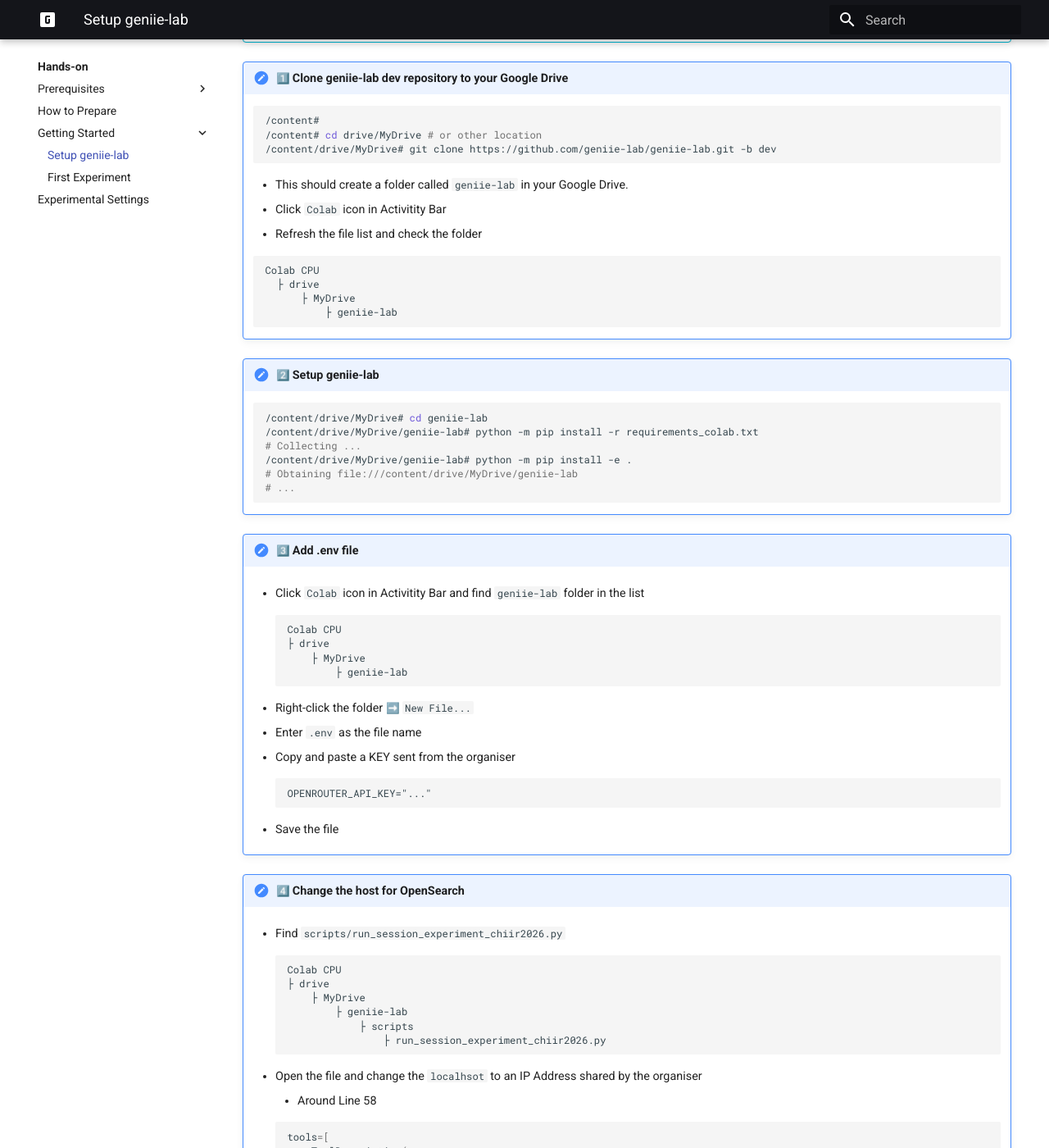
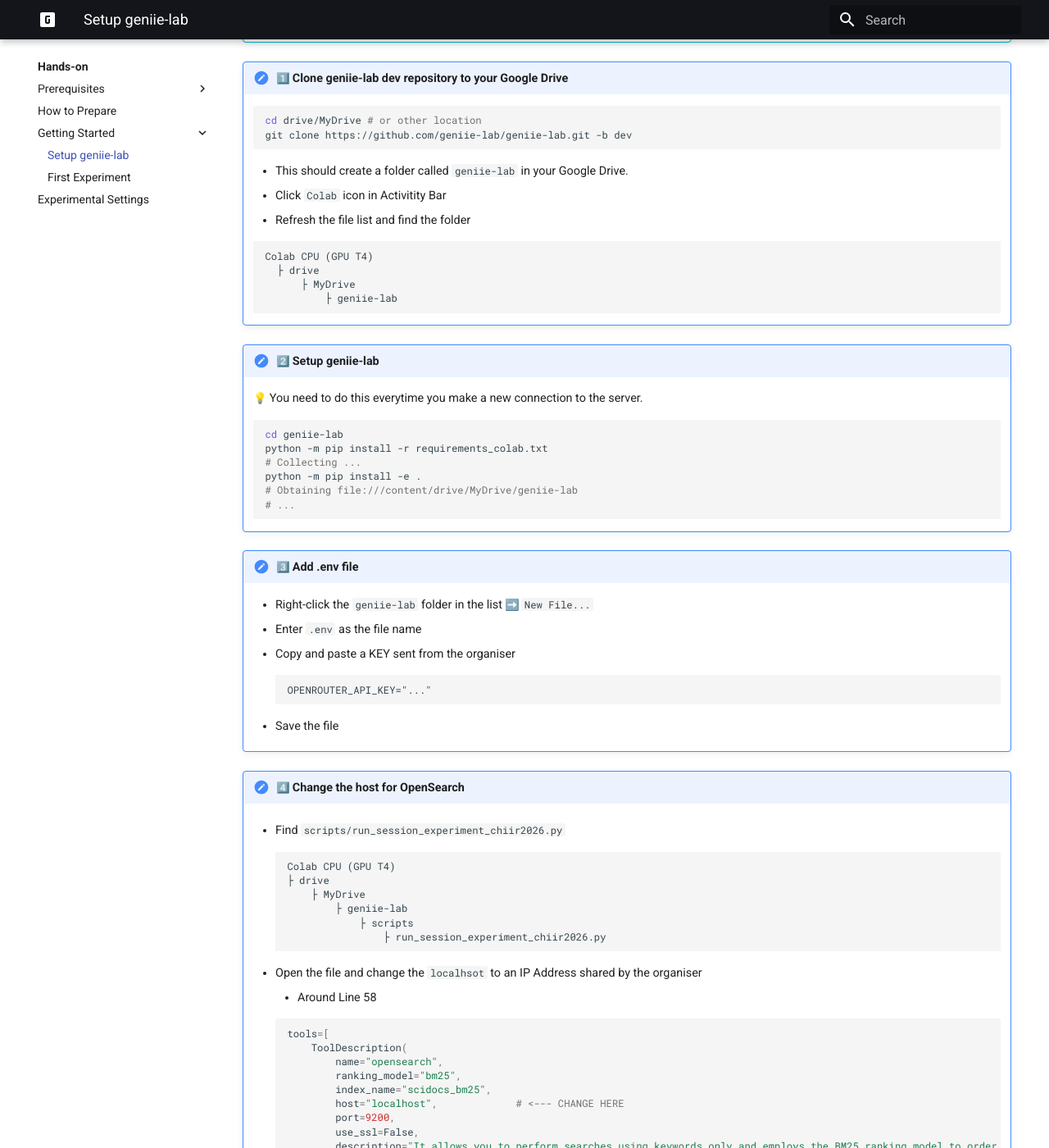
Before and after one commit to geniie-lab/chiir2026, an MkDocs documentation site: the page built from docs/handson/getting_started/setup_geniielab.md, in a window 1280 px wide and 1400 px high, scrolled down 674 px. Shown: the whole window at 82% size. Built offline with MkDocs 1.6.1 and Material for MkDocs 9.7.7, drawn with Linux system fonts in a browser that asks for light colours; emoji names are drawn with the system emoji font; some of the changed text lies outside the part shown.

Commit message:
Minor updates

````diff
--- a/docs/handson/getting_started/setup_geniielab.md
+++ b/docs/handson/getting_started/setup_geniielab.md
@@ -19,7 +19,7 @@
 
     The following instructions should be executed from the terminal in VSCode which is connected to Colab Server.
 
-    You should see the following prompt in the terminal.
+    You should see a prompt like this in the terminal.
 
     ```bash
     /content#
@@ -28,17 +28,16 @@
 !!! note ":one: Clone geniie-lab dev repository to your Google Drive"
 
     ```bash
-    /content#
-    /content# cd drive/MyDrive # or other location
-    /content/drive/MyDrive# git clone https://github.com/geniie-lab/geniie-lab.git -b dev
+    cd drive/MyDrive # or other location
+    git clone https://github.com/geniie-lab/geniie-lab.git -b dev
     ```
 
     - This should create a folder called `geniie-lab` in your Google Drive.
     - Click `Colab` icon in Activitity Bar
-    - Refresh the file list and check the folder
+    - Refresh the file list and find the folder
 
     ```
-    Colab CPU
+    Colab CPU (GPU T4)
       ├ drive
           ├ MyDrive
               ├ geniie-lab
@@ -46,27 +45,20 @@
 
 !!! note ":two: Setup geniie-lab"
 
+    :bulb: You need to do this everytime you make a new connection to the server.
+
     ```bash
-    /content/drive/MyDrive# cd geniie-lab
-    /content/drive/MyDrive/geniie-lab# python -m pip install -r requirements_colab.txt
+    cd geniie-lab
+    python -m pip install -r requirements_colab.txt
     # Collecting ...
-    /content/drive/MyDrive/geniie-lab# python -m pip install -e .
+    python -m pip install -e .
     # Obtaining file:///content/drive/MyDrive/geniie-lab
     # ...
     ```
 
 !!! note ":three: Add .env file"
 
-    - Click `Colab` icon in Activitity Bar and find `geniie-lab` folder in the list
-
-        ```
-        Colab CPU
-        ├ drive
-            ├ MyDrive
-                ├ geniie-lab
-        ```
-
-    - Right-click the folder :arrow_right: `New File...`
+    - Right-click the `geniie-lab` folder in the list :arrow_right: `New File...`
     - Enter `.env` as the file name
     - Copy and paste a KEY sent from the organiser
 
@@ -81,7 +73,7 @@
     - Find `scripts/run_session_experiment_chiir2026.py`
 
         ```
-        Colab CPU
+        Colab CPU (GPU T4)
         ├ drive
             ├ MyDrive
                 ├ geniie-lab
````
Also changed, not shown: docs/handson/getting_started/first_experiment.md (+22 -4 lines), docs/handson/prerequisites/llms.md (+2 -0 lines), docs/handson/howto_prepare/welcome.ipynb.
